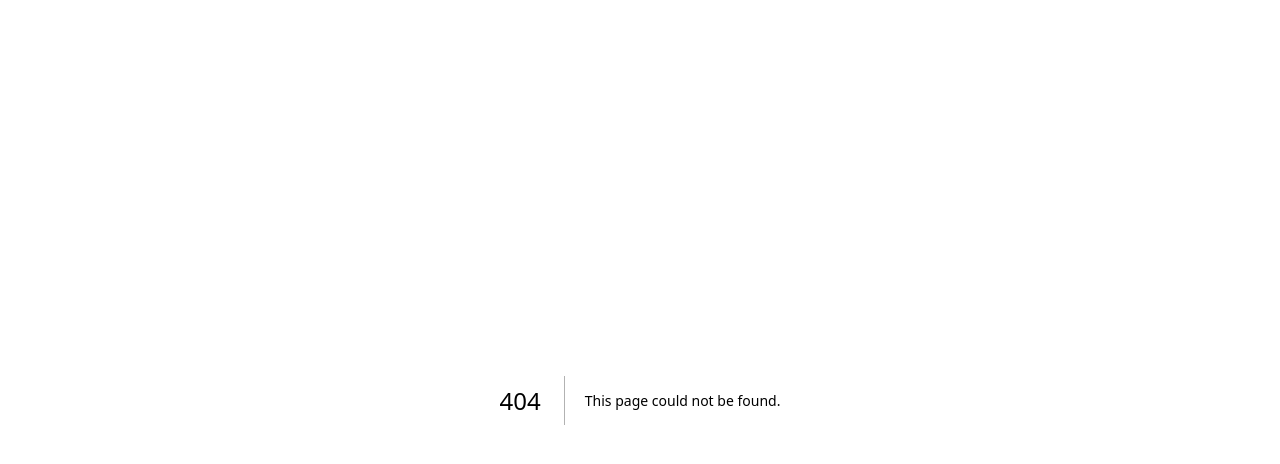
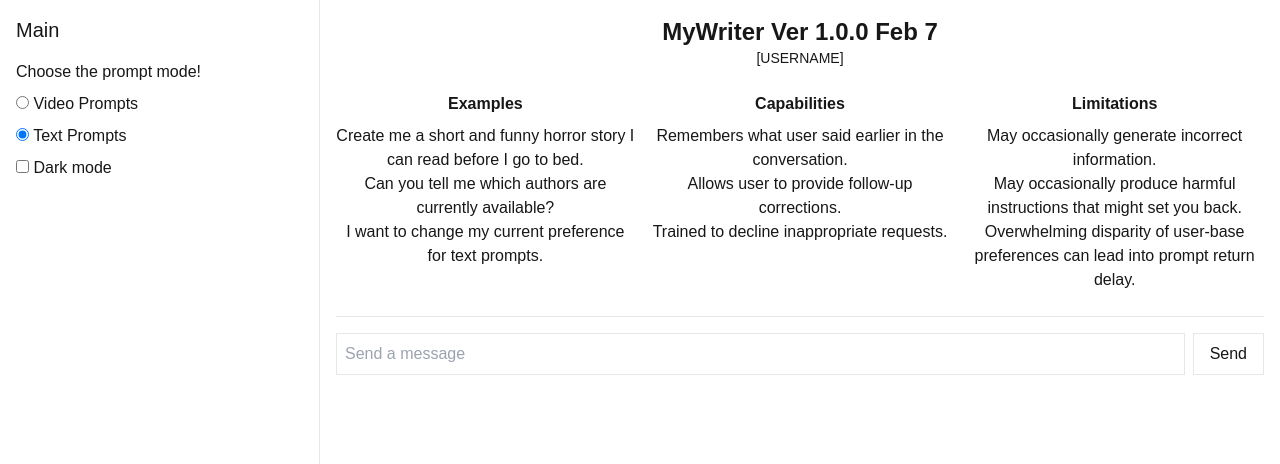
Before and after one commit to C4fune/Sturgeon-Pro-Shops-Tartan-Hacks, a Next.js app in the folder frontend/mywriter/: page /account/mywriter in a window 1280 px wide. Before the commit this address had no page. Shown: the top 464 px of the page. Built offline with nearby package versions, Linux system fonts and the light colour scheme.

Commit message:
GPT transitions fixed
yes

```diff
--- a/frontend/mywriter/src/app/Components/LoginButton.tsx
+++ b/frontend/mywriter/src/app/Components/LoginButton.tsx
@@ -1,4 +1,5 @@
 import { useSession, signIn, signOut } from "next-auth/react"
+import Link from "next/link"
 
 export default function LoginButton() {
   const { data: session } = useSession()
@@ -18,7 +19,7 @@ export default function LoginButton() {
         Signed in as {session.user.email} <br />
         <div className="flex gap-16">
             <button className="text-5xl cursor-pointer hover:bg-slate-200 hover:text-black rounded-md transition-all duration-200 border-slate-200 border" onClick={() => signOut()}>Sign out.</button>
-            <a href="account" className="text-5xl cursor-pointer hover:bg-slate-200 hover:text-black rounded-md transition-all duration-200 border-slate-200 border">Go to profile.</a>
+            <Link href="account/bookshelf/" className="text-5xl cursor-pointer hover:bg-slate-200 hover:text-black rounded-md transition-all duration-200 border-slate-200 border">Go to profile.</Link>
         </div>
       </div>
     )
--- /dev/null
+++ b/frontend/mywriter/src/app/account/bookshelf/page.tsx
@@ -0,0 +1,47 @@
+"use client"
+import { useState } from "react"
+import { useRouter } from "next/navigation"
+
+interface Book {
+  title: string
+}
+
+export default function BookshelfPage() {
+  const router = useRouter()
+  const [books] = useState<Book[]>(() => {
+    const example = Array(5).fill({ title: "Sample Book" })
+    return example
+  })
+
+  function goToMyWriter() {
+    router.push("/account/mywriter")
+  }
+
+  return (
+    <main className="min-h-screen p-8 sm:p-20 font-sans">
+      <h1 className="text-3xl mb-8">My BookShelf</h1>
+      <div className="grid grid-cols-24 grid-rows-2 gap-4">
+        {books.map((book, i) => (
+          <div
+            key={i}
+            className="border border-gray-300 bg-yellow-100 shadow-sm flex items-center justify-center text-center h-40"
+          >
+            <p className="rotate-90">{book.title}</p>
+          </div>
+        ))}
+        <div
+          className="border border-gray-300 bg-white shadow-sm flex items-center justify-center text-center h-40 cursor-pointer hover:bg-green-50"
+          onClick={goToMyWriter}
+        >
+          <p className="text-4xl font-bold">+</p>
+        </div>
+        {Array.from({ length: 48 - (books.length + 1) }, (_, i) => (
+          <div
+            key={`filler_${i}`}
+            className="border border-gray-100 bg-gray-50 h-40"
+          />
+        ))}
+      </div>
+    </main>
+  )
+}
--- /dev/null
+++ b/frontend/mywriter/src/app/account/mywriter/page.tsx
@@ -0,0 +1,88 @@
+"use client"
+import { useState } from "react"
+
+export default function MyWriterPage() {
+  const [input, setInput] = useState("")
+  const [history, setHistory] = useState<
+    { user: string; assistant: string }[]
+  >([])
+
+  async function handleSend() {
+    if (!input) return
+    const res = await fetch("/api/chat", {
+      method: "POST",
+      headers: { "Content-Type": "application/json" },
+      body: JSON.stringify({ messages: [{ role: "user", content: input }] })
+    })
+    const data = await res.json()
+    const assistantReply = data.choices?.[0]?.message?.content || ""
+    setHistory([...history, { user: input, assistant: assistantReply }])
+    setInput("")
+  }
+
+  return (
+    <main className="flex min-h-screen">
+      <aside className="w-1/4 border-r p-4">
+        <h1 className="text-xl mb-4">Main</h1>
+        <h2 className="mb-2">Choose the prompt mode!</h2>
+        <div className="mb-2">
+          <input type="radio" name="promptMode" id="videoMode" />
+          <label htmlFor="videoMode"> Video Prompts</label>
+        </div>
+        <div className="mb-2">
+          <input type="radio" name="promptMode" id="textMode" defaultChecked />
+          <label htmlFor="textMode"> Text Prompts</label>
+        </div>
+        <div>
+          <input type="checkbox" id="darkMode" />
+          <label htmlFor="darkMode"> Dark mode</label>
+        </div>
+      </aside>
+      <section className="flex-1 p-4">
+        <div className="text-center mb-6">
+          <h1 className="text-2xl font-bold">MyWriter Ver 1.0.0 Feb 7</h1>
+          <p className="text-sm">[USERNAME]</p>
+        </div>
+        <div className="grid grid-cols-3 gap-4 text-center mb-6">
+          <div>
+            <h2 className="font-semibold mb-2">Examples</h2>
+            <p>Create me a short and funny horror story I can read before I go to bed.</p>
+            <p>Can you tell me which authors are currently available?</p>
+            <p>I want to change my current preference for text prompts.</p>
+          </div>
+          <div>
+            <h2 className="font-semibold mb-2">Capabilities</h2>
+            <p>Remembers what user said earlier in the conversation.</p>
+            <p>Allows user to provide follow-up corrections.</p>
+            <p>Trained to decline inappropriate requests.</p>
+          </div>
+          <div>
+            <h2 className="font-semibold mb-2">Limitations</h2>
+            <p>May occasionally generate incorrect information.</p>
+            <p>May occasionally produce harmful instructions that might set you back.</p>
+            <p>Overwhelming disparity of user-base preferences can lead into prompt return delay.</p>
+          </div>
+        </div>
+        <div className="mb-4">
+          {history.map((h, i) => (
+            <div key={i} className="mb-2">
+              <p className="font-semibold">You: {h.user}</p>
+              <p className="italic">GPT: {h.assistant}</p>
+            </div>
+          ))}
+        </div>
+        <div className="border-t pt-4 flex items-center">
+          <input
+            className="flex-1 border p-2 mr-2"
+            placeholder="Send a message"
+            value={input}
+            onChange={(e) => setInput(e.target.value)}
+          />
+          <button onClick={handleSend} className="border px-4 py-2">
+            Send
+          </button>
+        </div>
+      </section>
+    </main>
+  )
+}
--- a/frontend/mywriter/src/app/account/page.tsx
+++ /dev/null
@@ -1,47 +0,0 @@
-"use client"
-
-import { SessionProvider } from "next-auth/react"
-import { useSession } from "next-auth/react"
-import type { User } from "../../lib/user"
-
-import { useEffect, useState } from "react";
-
-export default function Account() {
-  const [userData, setUserData] = useState<User | null>(null)
-  const { data: session } = useSession()
-
-  useEffect(() => {
-    if (!session) { return }
-    async function fetchData() {
-      let res = await fetch('api/user/' + session?.user?.email)
-      let data = await res.json()
-      setUserData(data)
-    }
-    fetchData()
-  }, [session])
-
-
-  if (!userData) { return (<p>loading...</p>)}
-
-  return (
-      <main className="flex flex-col gap-20 items-start justify-items-center min-h-screen p-8 pb-20 sm:p-20 font-[family-name:var(--font-geist-sans)]">
-        <header className="flex flex-col gap-2 row-start-2 items-center sm:items-start">
-          <p className="text-3xl">Welcome,</p>
-          <p>{userData.username}.</p>
-        </header>
-        <div className="flex flex-col gap-5 items-start">
-          <div className="flex flex-col items-stretch gap-2">
-            <p className="text-3xl">Your Books:</p>
-            {userData.books.length < 1 ? <p>You haven't made any books!</p> : <>
-              {userData.books.map(book => (
-                <p title={book.title} />
-              ))}
-              {/* <ListItem title="Haolin's Study Group" caption="Tuesdays, Thursdays, 7:00pm" href="/groups/haolin-group"/>
-              <ListItem title="Tyler's Study Group" caption="Mondays, Fridays, 6:30pm" />
-              <ListItem title="Joe's L33t h4x0rz" caption="Saturdays, 3am" /> */}
-            </>}
-          </div>
-        </div>
-      </main>
-    );
-}
--- /dev/null
+++ b/frontend/mywriter/src/app/api/chat/route.ts
@@ -0,0 +1,17 @@
+export async function POST(req: Request) {
+    const body = await req.json()
+    const messages = body.messages
+    const response = await fetch("https://api.openai.com/v1/chat/completions", {
+      method: "POST",
+      headers: {
+        "Content-Type": "application/json",
+        Authorization: `Bearer ${process.env.OPENAI_API_KEY}`
+      },
+      body: JSON.stringify({
+        model: "gpt-3.5-turbo",
+        messages
+      })
+    })
+    const data = await response.json()
+    return new Response(JSON.stringify(data))
+  }
```
